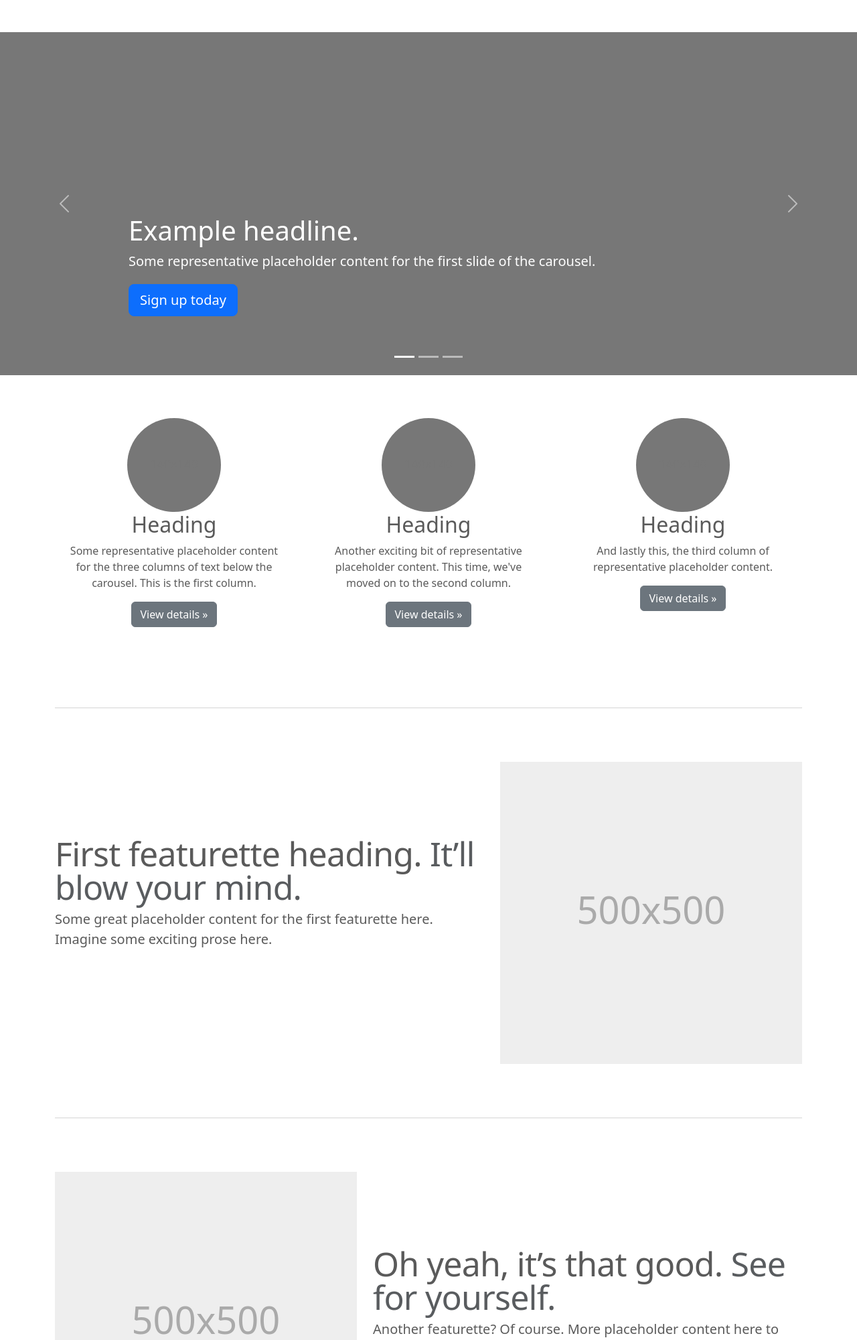
After one commit to Kartleth/TrueBeauty, a Flask app: page /inicio in a window 1280 px wide. The commit adds this page. Shown: the top 2000 px of the page at 67% size. Run offline with Flask 2, Linux system fonts and the light colour scheme; some libraries are stand-ins or nearby versions.

Commit message:
Agregar hojas de estilo inicio, login,agendar_cita, base, e inicio

```diff
--- a/app.py
+++ b/app.py
@@ -8,6 +8,17 @@ app.secret_key = 'lwiu74dhn2SuF3j'
 def hello_world():  # put application's code here
     return render_template("prueba.html")
 
+@app.route('/login')
+def inicio_sesion():  # put application's code here
+    return render_template("login.html")
+
+@app.route('/inicio')
+def inicio():  # put application's code here
+    return render_template("inicio.html")
+
+@app.route('/agendar_cita')
+def agendar_cita():  # put application's code here
+    return render_template("agendar_cita.html")
 
 if __name__ == '__main__':
     app.run(debug=True, host='0.0.0.0', port=5000)
--- /dev/null
+++ b/static/css/agendar_cita.css
@@ -0,0 +1,3 @@
+.container {
+    max-width: 960px;
+}
--- /dev/null
+++ b/static/css/inicio.css
@@ -0,0 +1,82 @@
+/* GLOBAL STYLES
+-------------------------------------------------- */
+/* Padding below the footer and lighter body text */
+
+body {
+    padding-top: 3rem;
+    padding-bottom: 3rem;
+    color: #5a5a5a;
+  }
+
+
+  /* CUSTOMIZE THE CAROUSEL
+  -------------------------------------------------- */
+
+  /* Carousel base class */
+  .carousel {
+    margin-bottom: 4rem;
+  }
+  /* Since positioning the image, we need to help out the caption */
+  .carousel-caption {
+    bottom: 3rem;
+    z-index: 10;
+  }
+
+  /* Declare heights because of positioning of img element */
+  .carousel-item {
+    height: 32rem;
+  }
+
+
+  /* MARKETING CONTENT
+  -------------------------------------------------- */
+
+  /* Center align the text within the three columns below the carousel */
+  .marketing .col-lg-4 {
+    margin-bottom: 1.5rem;
+    text-align: center;
+  }
+  /* rtl:begin:ignore */
+  .marketing .col-lg-4 p {
+    margin-right: .75rem;
+    margin-left: .75rem;
+  }
+  /* rtl:end:ignore */
+
+
+  /* Featurettes
+  ------------------------- */
+
+  .featurette-divider {
+    margin: 5rem 0; /* Space out the Bootstrap <hr> more */
+  }
+
+  /* Thin out the marketing headings */
+  /* rtl:begin:remove */
+  .featurette-heading {
+    letter-spacing: -.05rem;
+  }
+
+  /* rtl:end:remove */
+
+  /* RESPONSIVE CSS
+  -------------------------------------------------- */
+
+  @media (min-width: 40em) {
+    /* Bump up size of carousel content */
+    .carousel-caption p {
+      margin-bottom: 1.25rem;
+      font-size: 1.25rem;
+      line-height: 1.4;
+    }
+
+    .featurette-heading {
+      font-size: 50px;
+    }
+  }
+
+  @media (min-width: 62em) {
+    .featurette-heading {
+      margin-top: 7rem;
+    }
+  }
--- /dev/null
+++ b/templates/inicio.html
@@ -0,0 +1,236 @@
+<!doctype html>
+<html lang="en">
+  <head>
+    <meta charset="utf-8">
+    <meta name="viewport" content="width=device-width, initial-scale=1">
+    <meta name="description" content="">
+    <meta name="author" content="Mark Otto, Jacob Thornton, and Bootstrap contributors">
+    <meta name="generator" content="Hugo 0.104.2">
+    <title>Carousel Template · Bootstrap v5.2</title>
+
+    <link rel="canonical" href="https://getbootstrap.com/docs/5.2/examples/carousel/">
+
+
+
+
+
+<link href="/docs/5.2/dist/css/bootstrap.min.css" rel="stylesheet" integrity="sha384-Zenh87qX5JnK2Jl0vWa8Ck2rdkQ2Bzep5IDxbcnCeuOxjzrPF/et3URy9Bv1WTRi" crossorigin="anonymous">
+
+    <!-- Favicons -->
+<link rel="apple-touch-icon" href="/docs/5.2/assets/img/favicons/apple-touch-icon.png" sizes="180x180">
+<link rel="icon" href="/docs/5.2/assets/img/favicons/favicon-32x32.png" sizes="32x32" type="image/png">
+<link rel="icon" href="/docs/5.2/assets/img/favicons/favicon-16x16.png" sizes="16x16" type="image/png">
+<link rel="manifest" href="/docs/5.2/assets/img/favicons/manifest.json">
+<link rel="mask-icon" href="/docs/5.2/assets/img/favicons/safari-pinned-tab.svg" color="#712cf9">
+<link rel="icon" href="/docs/5.2/assets/img/favicons/favicon.ico">
+<meta name="theme-color" content="#712cf9">
+
+
+    <style>
+      .bd-placeholder-img {
+        font-size: 1.125rem;
+        text-anchor: middle;
+        -webkit-user-select: none;
+        -moz-user-select: none;
+        user-select: none;
+      }
+
+      @media (min-width: 768px) {
+        .bd-placeholder-img-lg {
+          font-size: 3.5rem;
+        }
+      }
+
+      .b-example-divider {
+        height: 3rem;
+        background-color: rgba(0, 0, 0, .1);
+        border: solid rgba(0, 0, 0, .15);
+        border-width: 1px 0;
+        box-shadow: inset 0 .5em 1.5em rgba(0, 0, 0, .1), inset 0 .125em .5em rgba(0, 0, 0, .15);
+      }
+
+      .b-example-vr {
+        flex-shrink: 0;
+        width: 1.5rem;
+        height: 100vh;
+      }
+
+      .bi {
+        vertical-align: -.125em;
+        fill: currentColor;
+      }
+
+      .nav-scroller {
+        position: relative;
+        z-index: 2;
+        height: 2.75rem;
+        overflow-y: hidden;
+      }
+
+      .nav-scroller .nav {
+        display: flex;
+        flex-wrap: nowrap;
+        padding-bottom: 1rem;
+        margin-top: -1px;
+        overflow-x: auto;
+        text-align: center;
+        white-space: nowrap;
+        -webkit-overflow-scrolling: touch;
+      }
+    </style>
+
+
+    <!-- Custom styles for this template -->
+    <link href="/static/css/inicio.css" rel="stylesheet">
+  </head>
+  <body>
+
+
+
+<main>
+
+  <div id="myCarousel" class="carousel slide" data-bs-ride="carousel">
+    <div class="carousel-indicators">
+      <button type="button" data-bs-target="#myCarousel" data-bs-slide-to="0" class="active" aria-current="true" aria-label="Slide 1"></button>
+      <button type="button" data-bs-target="#myCarousel" data-bs-slide-to="1" aria-label="Slide 2"></button>
+      <button type="button" data-bs-target="#myCarousel" data-bs-slide-to="2" aria-label="Slide 3"></button>
+    </div>
+    <div class="carousel-inner">
+      <div class="carousel-item active">
+        <svg class="bd-placeholder-img" width="100%" height="100%" xmlns="http://www.w3.org/2000/svg" aria-hidden="true" preserveAspectRatio="xMidYMid slice" focusable="false"><rect width="100%" height="100%" fill="#777"/></svg>
+
+        <div class="container">
+          <div class="carousel-caption text-start">
+            <h1>Example headline.</h1>
+            <p>Some representative placeholder content for the first slide of the carousel.</p>
+            <p><a class="btn btn-lg btn-primary" href="#">Sign up today</a></p>
+          </div>
+        </div>
+      </div>
+      <div class="carousel-item">
+        <svg class="bd-placeholder-img" width="100%" height="100%" xmlns="http://www.w3.org/2000/svg" aria-hidden="true" preserveAspectRatio="xMidYMid slice" focusable="false"><rect width="100%" height="100%" fill="#777"/></svg>
+
+        <div class="container">
+          <div class="carousel-caption">
+            <h1>Another example headline.</h1>
+            <p>Some representative placeholder content for the second slide of the carousel.</p>
+            <p><a class="btn btn-lg btn-primary" href="#">Learn more</a></p>
+          </div>
+        </div>
+      </div>
+      <div class="carousel-item">
+        <svg class="bd-placeholder-img" width="100%" height="100%" xmlns="http://www.w3.org/2000/svg" aria-hidden="true" preserveAspectRatio="xMidYMid slice" focusable="false"><rect width="100%" height="100%" fill="#777"/></svg>
+
+        <div class="container">
+          <div class="carousel-caption text-end">
+            <h1>One more for good measure.</h1>
+            <p>Some representative placeholder content for the third slide of this carousel.</p>
+            <p><a class="btn btn-lg btn-primary" href="#">Browse gallery</a></p>
+          </div>
+        </div>
+      </div>
+    </div>
+    <button class="carousel-control-prev" type="button" data-bs-target="#myCarousel" data-bs-slide="prev">
+      <span class="carousel-control-prev-icon" aria-hidden="true"></span>
+      <span class="visually-hidden">Previous</span>
+    </button>
+    <button class="carousel-control-next" type="button" data-bs-target="#myCarousel" data-bs-slide="next">
+      <span class="carousel-control-next-icon" aria-hidden="true"></span>
+      <span class="visually-hidden">Next</span>
+    </button>
+  </div>
+
+
+  <!-- Marketing messaging and featurettes
+  ================================================== -->
+  <!-- Wrap the rest of the page in another container to center all the content. -->
+
+  <div class="container marketing">
+
+    <!-- Three columns of text below the carousel -->
+    <div class="row">
+      <div class="col-lg-4">
+        <svg class="bd-placeholder-img rounded-circle" width="140" height="140" xmlns="http://www.w3.org/2000/svg" role="img" aria-label="Placeholder: 140x140" preserveAspectRatio="xMidYMid slice" focusable="false"><title>Placeholder</title><rect width="100%" height="100%" fill="#777"/><text x="50%" y="50%" fill="#777" dy=".3em">140x140</text></svg>
+
+        <h2 class="fw-normal">Heading</h2>
+        <p>Some representative placeholder content for the three columns of text below the carousel. This is the first column.</p>
+        <p><a class="btn btn-secondary" href="#">View details &raquo;</a></p>
+      </div><!-- /.col-lg-4 -->
+      <div class="col-lg-4">
+        <svg class="bd-placeholder-img rounded-circle" width="140" height="140" xmlns="http://www.w3.org/2000/svg" role="img" aria-label="Placeholder: 140x140" preserveAspectRatio="xMidYMid slice" focusable="false"><title>Placeholder</title><rect width="100%" height="100%" fill="#777"/><text x="50%" y="50%" fill="#777" dy=".3em">140x140</text></svg>
+
+        <h2 class="fw-normal">Heading</h2>
+        <p>Another exciting bit of representative placeholder content. This time, we've moved on to the second column.</p>
+        <p><a class="btn btn-secondary" href="#">View details &raquo;</a></p>
+      </div><!-- /.col-lg-4 -->
+      <div class="col-lg-4">
+        <svg class="bd-placeholder-img rounded-circle" width="140" height="140" xmlns="http://www.w3.org/2000/svg" role="img" aria-label="Placeholder: 140x140" preserveAspectRatio="xMidYMid slice" focusable="false"><title>Placeholder</title><rect width="100%" height="100%" fill="#777"/><text x="50%" y="50%" fill="#777" dy=".3em">140x140</text></svg>
+
+        <h2 class="fw-normal">Heading</h2>
+        <p>And lastly this, the third column of representative placeholder content.</p>
+        <p><a class="btn btn-secondary" href="#">View details &raquo;</a></p>
+      </div><!-- /.col-lg-4 -->
+    </div><!-- /.row -->
+
+
+    <!-- START THE FEATURETTES -->
+
+    <hr class="featurette-divider">
+
+    <div class="row featurette">
+      <div class="col-md-7">
+        <h2 class="featurette-heading fw-normal lh-1">First featurette heading. <span class="text-muted">It’ll blow your mind.</span></h2>
+        <p class="lead">Some great placeholder content for the first featurette here. Imagine some exciting prose here.</p>
+      </div>
+      <div class="col-md-5">
+        <svg class="bd-placeholder-img bd-placeholder-img-lg featurette-image img-fluid mx-auto" width="500" height="500" xmlns="http://www.w3.org/2000/svg" role="img" aria-label="Placeholder: 500x500" preserveAspectRatio="xMidYMid slice" focusable="false"><title>Placeholder</title><rect width="100%" height="100%" fill="#eee"/><text x="50%" y="50%" fill="#aaa" dy=".3em">500x500</text></svg>
+
+      </div>
+    </div>
+
+    <hr class="featurette-divider">
+
+    <div class="row featurette">
+      <div class="col-md-7 order-md-2">
+        <h2 class="featurette-heading fw-normal lh-1">Oh yeah, it’s that good. <span class="text-muted">See for yourself.</span></h2>
+        <p class="lead">Another featurette? Of course. More placeholder content here to give you an idea of how this layout would work with some actual real-world content in place.</p>
+      </div>
+      <div class="col-md-5 order-md-1">
+        <svg class="bd-placeholder-img bd-placeholder-img-lg featurette-image img-fluid mx-auto" width="500" height="500" xmlns="http://www.w3.org/2000/svg" role="img" aria-label="Placeholder: 500x500" preserveAspectRatio="xMidYMid slice" focusable="false"><title>Placeholder</title><rect width="100%" height="100%" fill="#eee"/><text x="50%" y="50%" fill="#aaa" dy=".3em">500x500</text></svg>
+
+      </div>
+    </div>
+
+    <hr class="featurette-divider">
+
+    <div class="row featurette">
+      <div class="col-md-7">
+        <h2 class="featurette-heading fw-normal lh-1">And lastly, this one. <span class="text-muted">Checkmate.</span></h2>
+        <p class="lead">And yes, this is the last block of representative placeholder content. Again, not really intended to be actually read, simply here to give you a better view of what this would look like with some actual content. Your content.</p>
+      </div>
+      <div class="col-md-5">
+        <svg class="bd-placeholder-img bd-placeholder-img-lg featurette-image img-fluid mx-auto" width="500" height="500" xmlns="http://www.w3.org/2000/svg" role="img" aria-label="Placeholder: 500x500" preserveAspectRatio="xMidYMid slice" focusable="false"><title>Placeholder</title><rect width="100%" height="100%" fill="#eee"/><text x="50%" y="50%" fill="#aaa" dy=".3em">500x500</text></svg>
+
+      </div>
+    </div>
+
+    <hr class="featurette-divider">
+
+    <!-- /END THE FEATURETTES -->
+
+  </div><!-- /.container -->
+
+
+  <!-- FOOTER -->
+  <footer class="container">
+    <p class="float-end"><a href="#">Back to top</a></p>
+    <p>&copy; 2017–2022 Company, Inc. &middot; <a href="#">Privacy</a> &middot; <a href="#">Terms</a></p>
+  </footer>
+</main>
+
+
+    <script src="/docs/5.2/dist/js/bootstrap.bundle.min.js" integrity="sha384-OERcA2EqjJCMA+/3y+gxIOqMEjwtxJY7qPCqsdltbNJuaOe923+mo//f6V8Qbsw3" crossorigin="anonymous"></script>
+
+
+  </body>
+</html>
```
Also changed, not shown: static/css/login.css (added, +33 -0 lines), templates/agendar_cita.html (added, +193 -0 lines), templates/agendarcita.html (deleted, +0 -10 lines), templates/base.html (added, +27 -0 lines), templates/login.html (+114 -7 lines).
